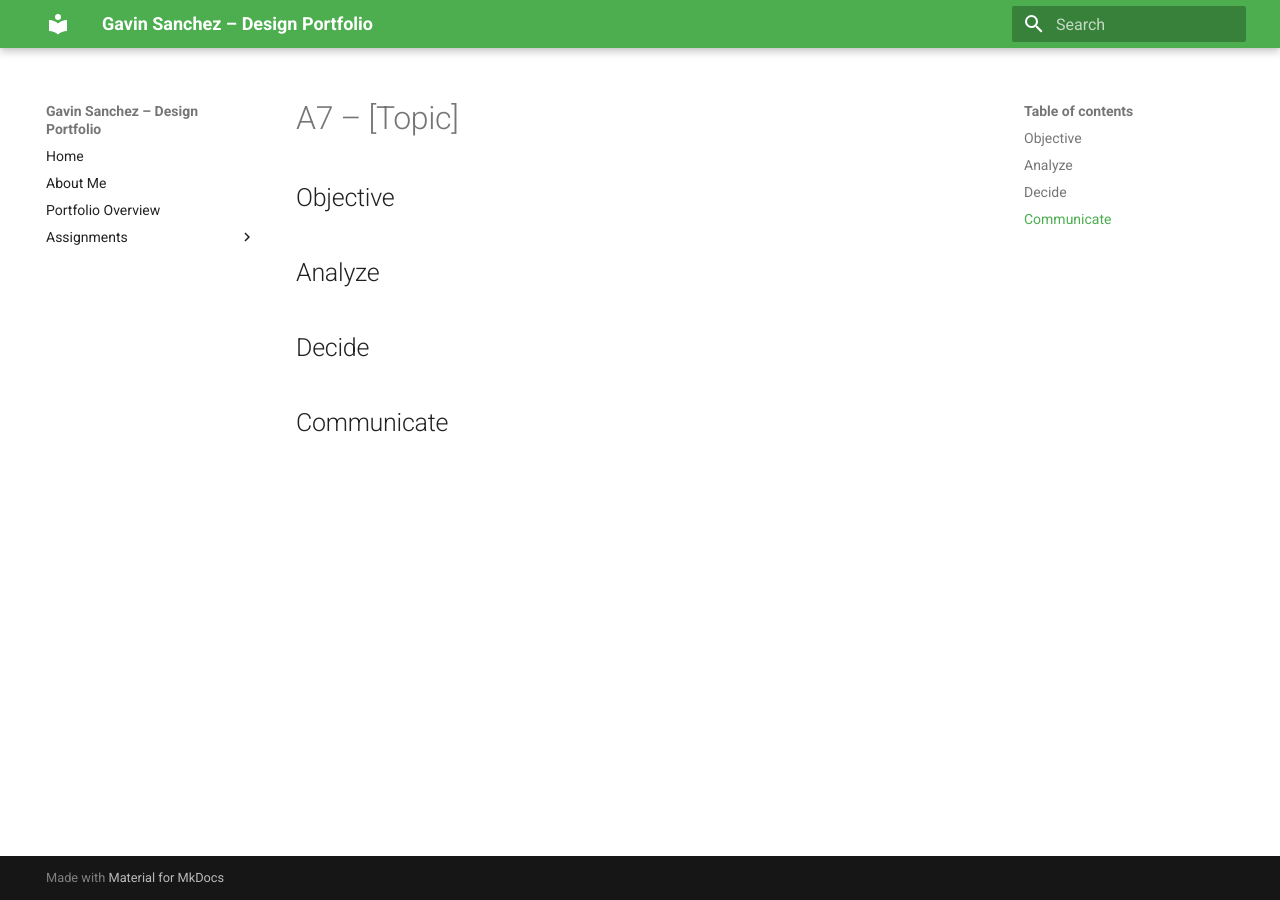
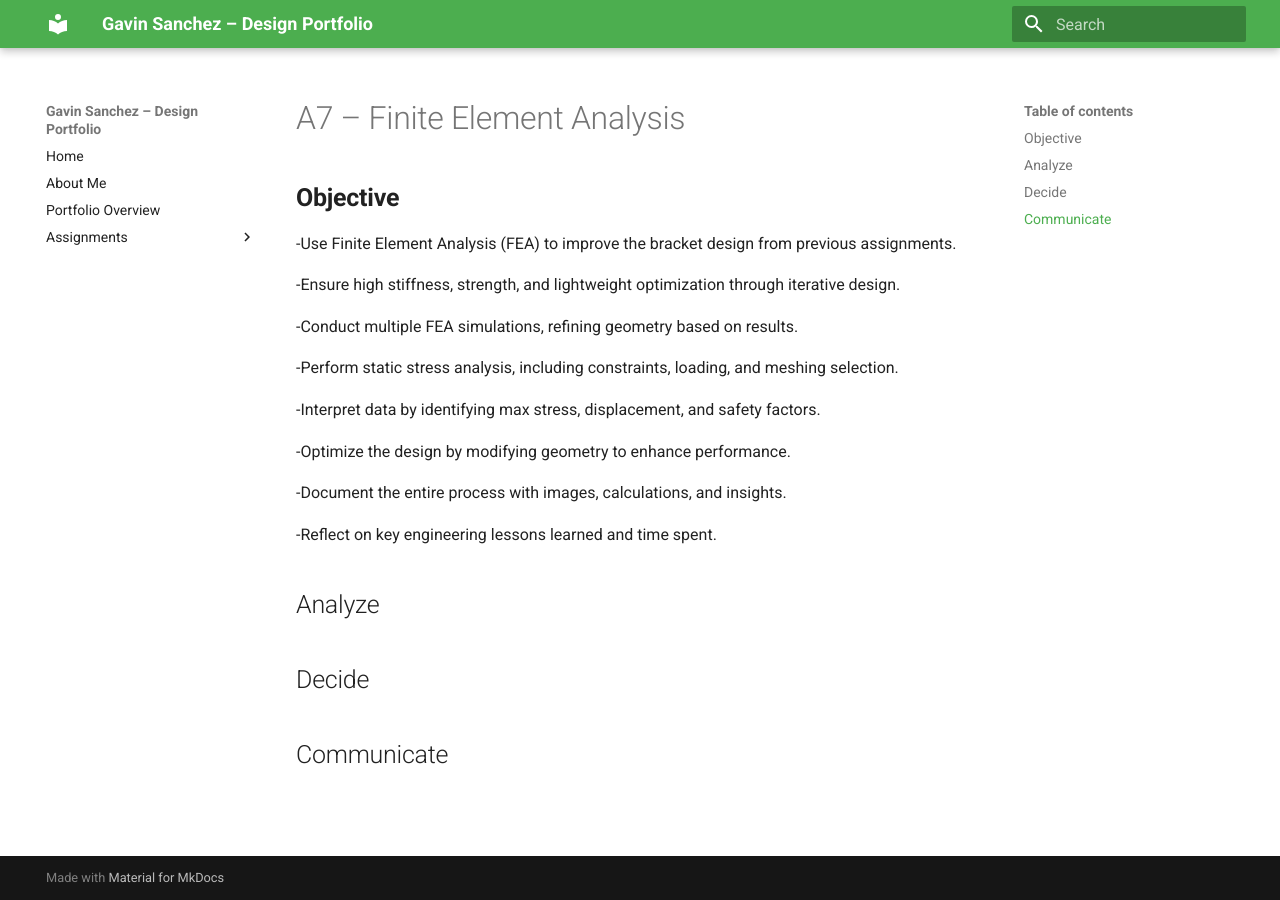
Before and after one commit to GavinSanch/Gavins-design-projects-portfolio, an MkDocs documentation site: the page built from docs/assignments/A07/index.md, in a window 1280 px wide. Built offline with MkDocs 1.6.1 and Material for MkDocs 9.7.7, drawn with Linux system fonts in a browser that asks for light colours.

Commit message:
Update index.md

```diff
--- a/docs/assignments/A07/index.md
+++ b/docs/assignments/A07/index.md
@@ -1,7 +1,21 @@
-# A7 – [Topic]
+# A7 – Finite Element Analysis
 
-## Objective
+## **Objective**
+-Use Finite Element Analysis (FEA) to improve the bracket design from previous assignments.
 
+-Ensure high stiffness, strength, and lightweight optimization through iterative design.
+
+-Conduct multiple FEA simulations, refining geometry based on results.
+
+-Perform static stress analysis, including constraints, loading, and meshing selection.
+
+-Interpret data by identifying max stress, displacement, and safety factors.
+
+-Optimize the design by modifying geometry to enhance performance.
+
+-Document the entire process with images, calculations, and insights.
+
+-Reflect on key engineering lessons learned and time spent.
 
 ## Analyze
 
```
